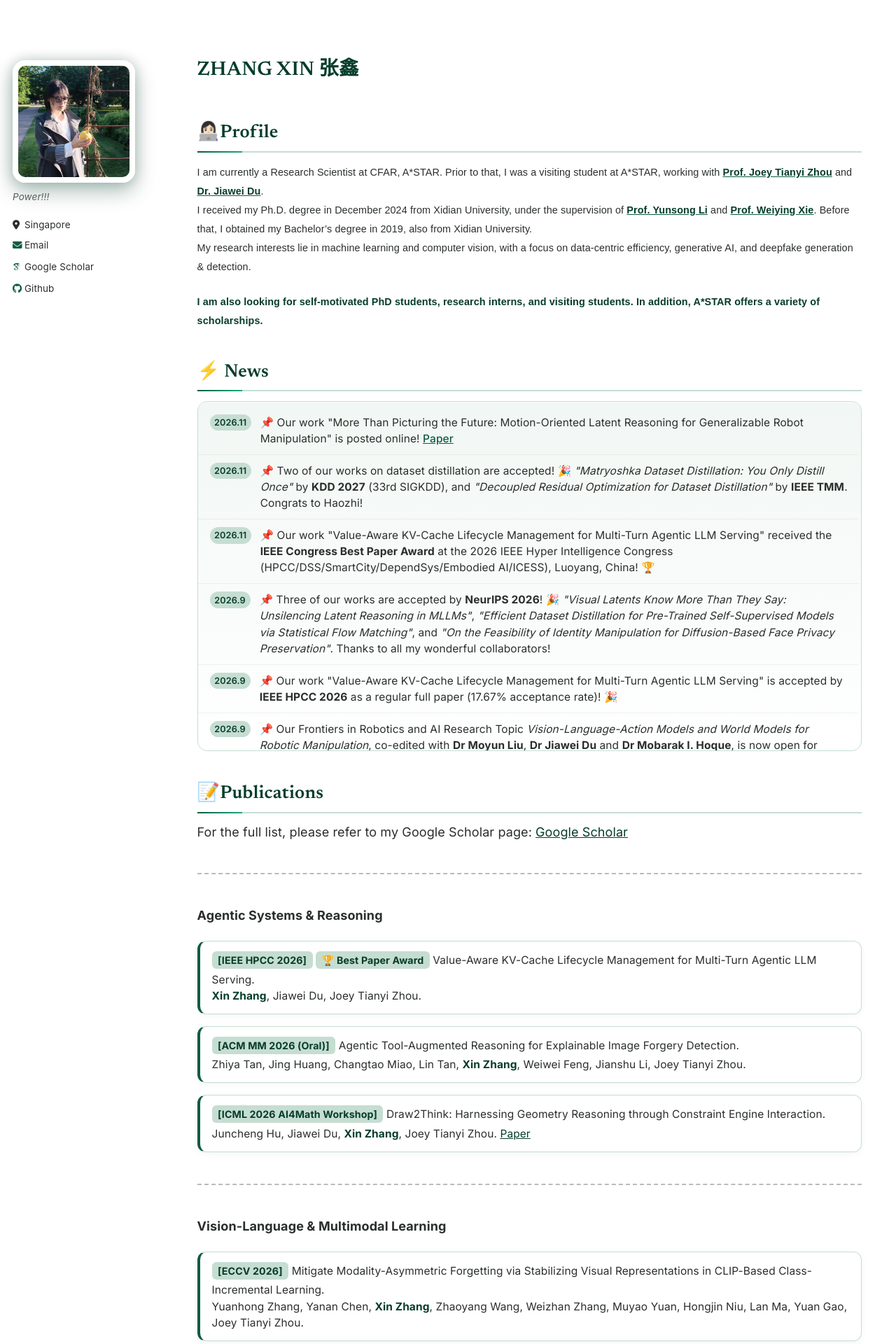
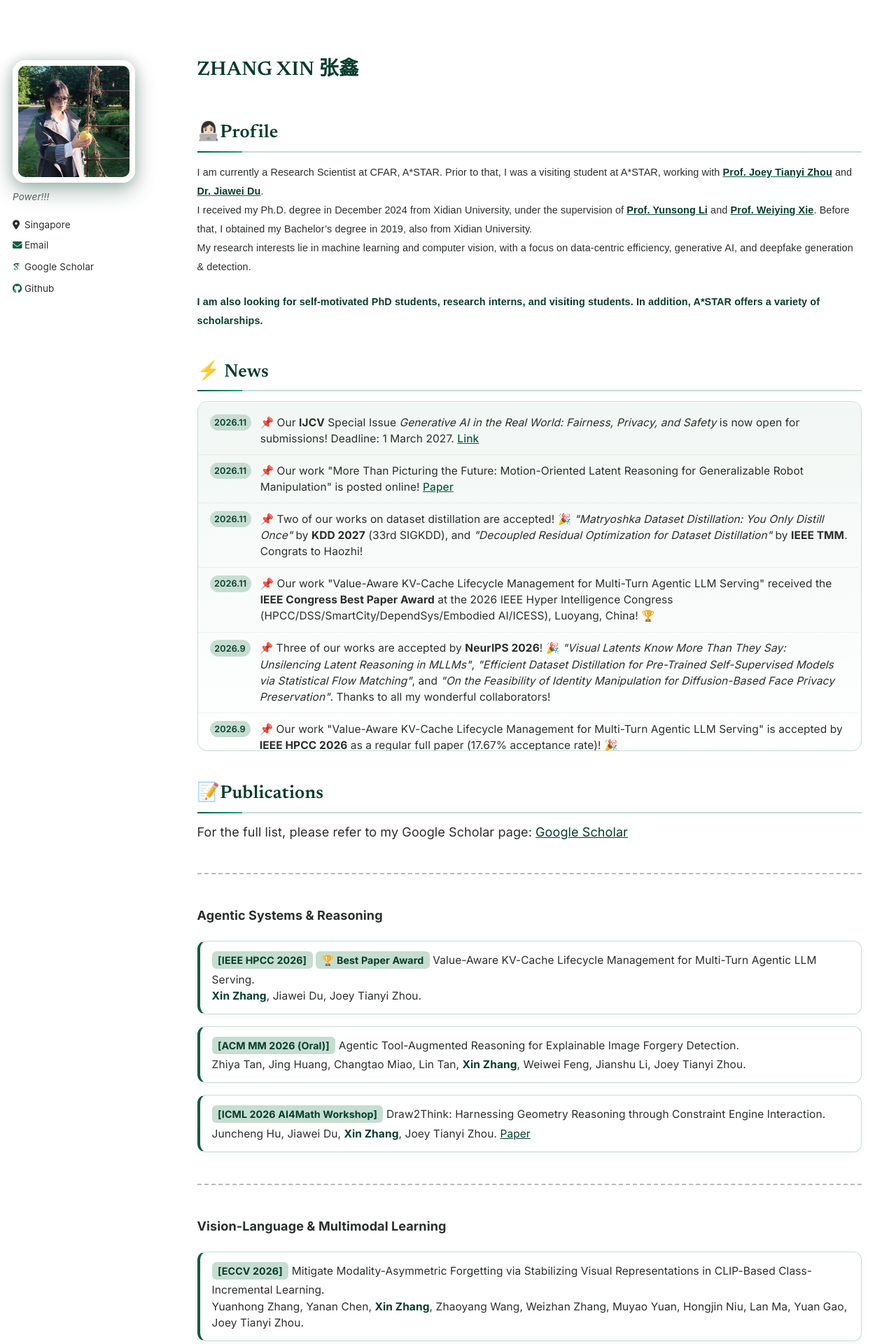
Before and after one commit to zhangxin-xd/zhangxin-xd.github.io, a Jekyll site: the page built from _pages/about.md, in a window 1280 px wide. Shown: the top 1920 px of the page at 70% size. Built offline with Jekyll 4.4.1, drawn with Linux system fonts in a browser that asks for light colours; some web fonts are replaced; a style sheet for code colours, icons or effects is not loaded.

Commit message:
Add IJCV special issue on Generative AI in the Real World to News
Co-Authored-By: Claude Opus 5.5 <noreply@anthropic.com>

```diff
--- a/_pages/about.md
+++ b/_pages/about.md
@@ -22,6 +22,7 @@ I am also looking for self-motivated PhD students, research interns, and visitin
 ### ⚡️ News
 
 <div class="news-feed" markdown="0">
+  <div class="news-item"><span class="news-date">2026.11</span><div class="news-body"><span class="news-pin">📌</span> Our <b>IJCV</b> Special Issue <i>Generative AI in the Real World: Fairness, Privacy, and Safety</i> is now open for submissions! Deadline: 1 March 2027. <a href="https://link.springer.com/collections/dahdaeecji">Link</a></div></div>
   <div class="news-item"><span class="news-date">2026.11</span><div class="news-body"><span class="news-pin">📌</span> Our work "More Than Picturing the Future: Motion-Oriented Latent Reasoning for Generalizable Robot Manipulation" is posted online! <a href="https://arxiv.org/abs/2611.29339">Paper</a></div></div>
   <div class="news-item"><span class="news-date">2026.11</span><div class="news-body"><span class="news-pin">📌</span> Two of our works on dataset distillation are accepted! 🎉 <i>"Matryoshka Dataset Distillation: You Only Distill Once"</i> by <b>KDD 2027</b> (33rd SIGKDD), and <i>"Decoupled Residual Optimization for Dataset Distillation"</i> by <b>IEEE TMM</b>. Congrats to Haozhi!</div></div>
   <div class="news-item"><span class="news-date">2026.11</span><div class="news-body"><span class="news-pin">📌</span> Our work "Value-Aware KV-Cache Lifecycle Management for Multi-Turn Agentic LLM Serving" received the <b>IEEE Congress Best Paper Award</b> at the 2026 IEEE Hyper Intelligence Congress (HPCC/DSS/SmartCity/DependSys/Embodied AI/ICESS), Luoyang, China! 🏆</div></div>
```
